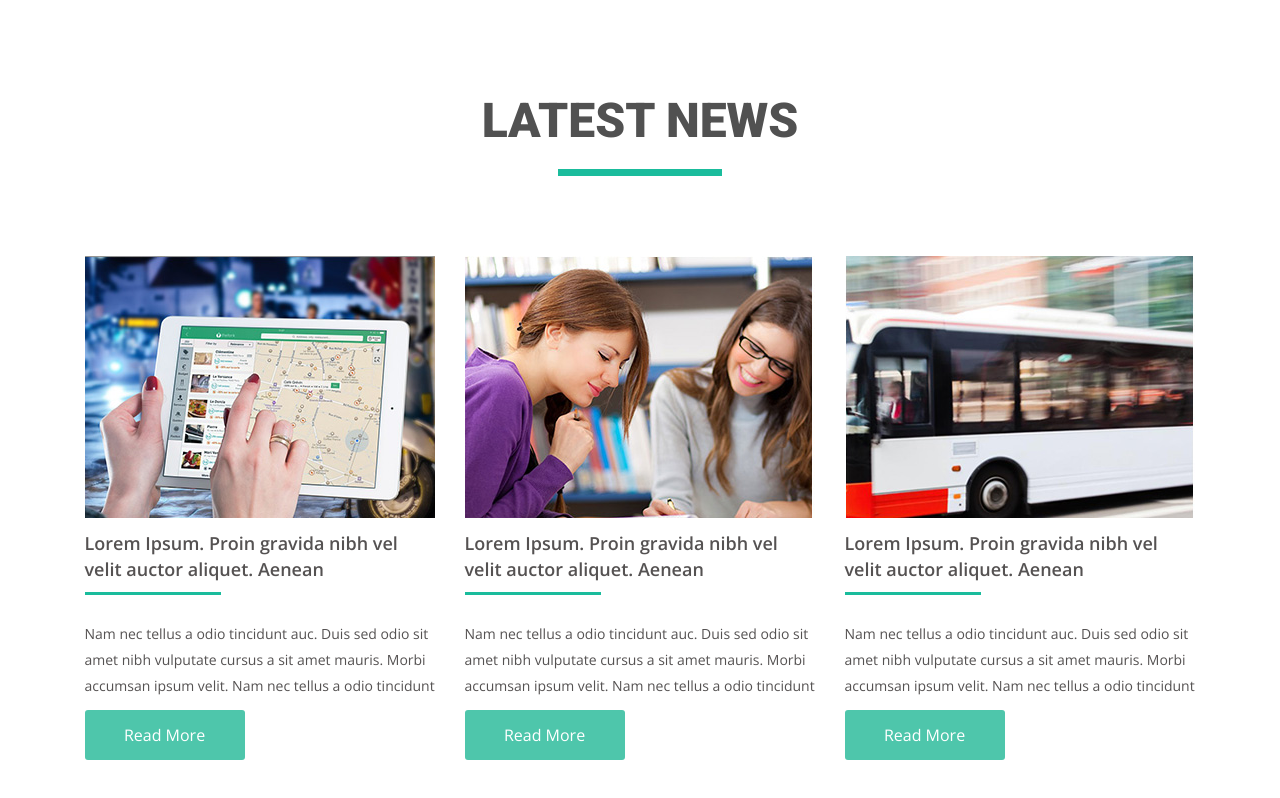
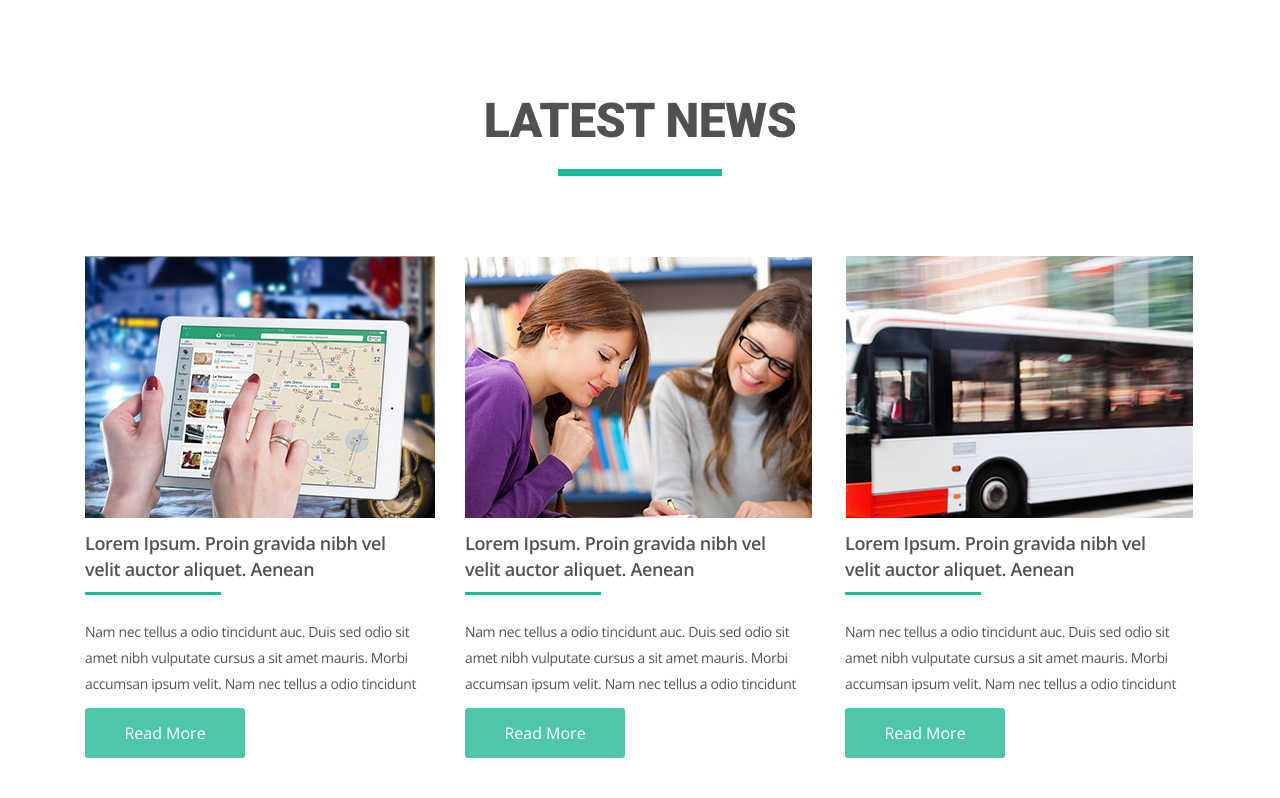
Before and after one commit to dchuchukalo/goit-fe-course, a plain HTML site: page html-css/module-04/index.html in a window 1280 px wide. Shown: the part 1004-1802 px from the top of the page. Drawn offline with nearby package versions, Linux system fonts and the light colour scheme.

Commit message:
add changes css

```diff
--- a/html-css/module-04/css/style.css
+++ b/html-css/module-04/css/style.css
@@ -21,7 +21,7 @@ img {
 }
 
 .container {
-  width: 1111px;
+  width: 1110px;
   margin: 0px auto;
 }
 
@@ -49,6 +49,7 @@ body {
   font-size: 18px;
   line-height: 26px;
   font-weight: 400;
+  letter-spacing: -0.02em;
 }
 
 /* Site navigation */
@@ -197,12 +198,12 @@ body {
 }
 
 .news-list-item {
-  width: 351px;
+  width: 350px;
   float: left;
 }
 
 .news-list-item:not(:last-child) {
-  margin-right: 29px;
+  margin-right: 30px;
 }
 
 .news-list-item p,
@@ -212,6 +213,7 @@ body {
 }
 
 .news-list-item h3 {
+  width: 310px;
   margin-top: 12px;
 }
 
@@ -221,7 +223,7 @@ body {
   height: 3px;
   background-color: #1abc9c;
   content: "";
-  margin: 10px 0 26px 0;
+  margin: 10px 0 24px 0;
 }
 
 .news-list-item h3 {
```
